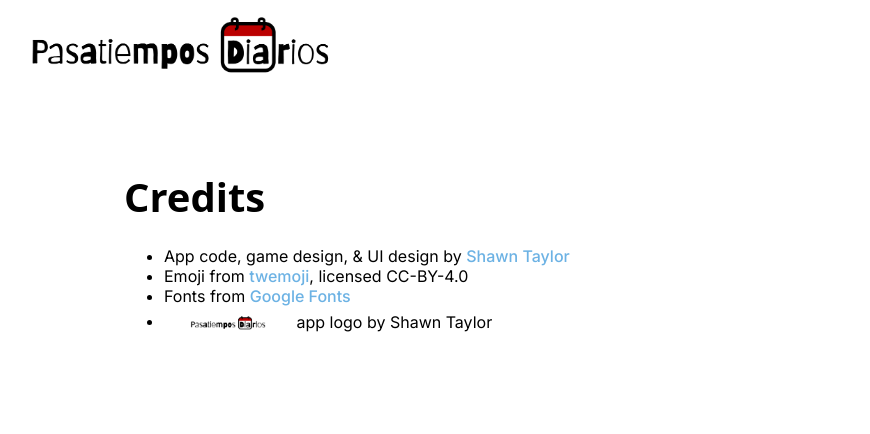
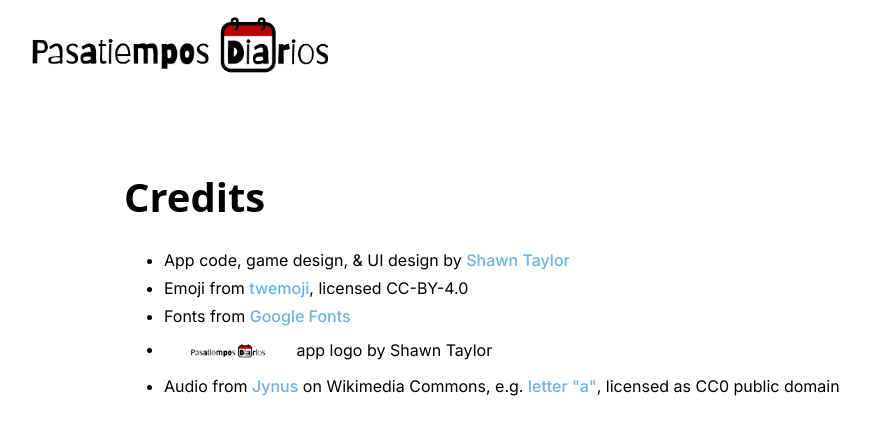
Before and after one commit to mapsandapps/pasatiempos-diarios, a React (Vite) app: page /credits in a window 1280 px wide. Shown: the top 434 px of the page, without its empty margins (4-874 px from the left). Built offline with nearby package versions, Linux system fonts and the light colour scheme; a web font is replaced by a local one.

Commit message:
Ortografía: Credits

```diff
--- a/src/Home.scss
+++ b/src/Home.scss
@@ -102,6 +102,10 @@
     width: 80px;
     vertical-align: middle;
   }
+
+  li {
+    padding: 4px 0;
+  }
 }
 
 .home-settings {
--- a/src/credits/Credits.tsx
+++ b/src/credits/Credits.tsx
@@ -31,6 +31,23 @@
           <img className="header" src="/wordmark.png" alt="" /> app logo by
           Shawn Taylor
         </li>
+        <li>
+          Audio from{" "}
+          <a
+            href="https://commons.wikimedia.org/wiki/User:Jynus"
+            target="_blank"
+          >
+            Jynus
+          </a>{" "}
+          on Wikimedia Commons, e.g.{" "}
+          <a
+            href="https://commons.wikimedia.org/wiki/File:Letter_a_es_es.flac"
+            target="_blank"
+          >
+            letter "a"
+          </a>
+          , licensed as CC0 public domain
+        </li>
       </ul>
     </div>
   );
```
